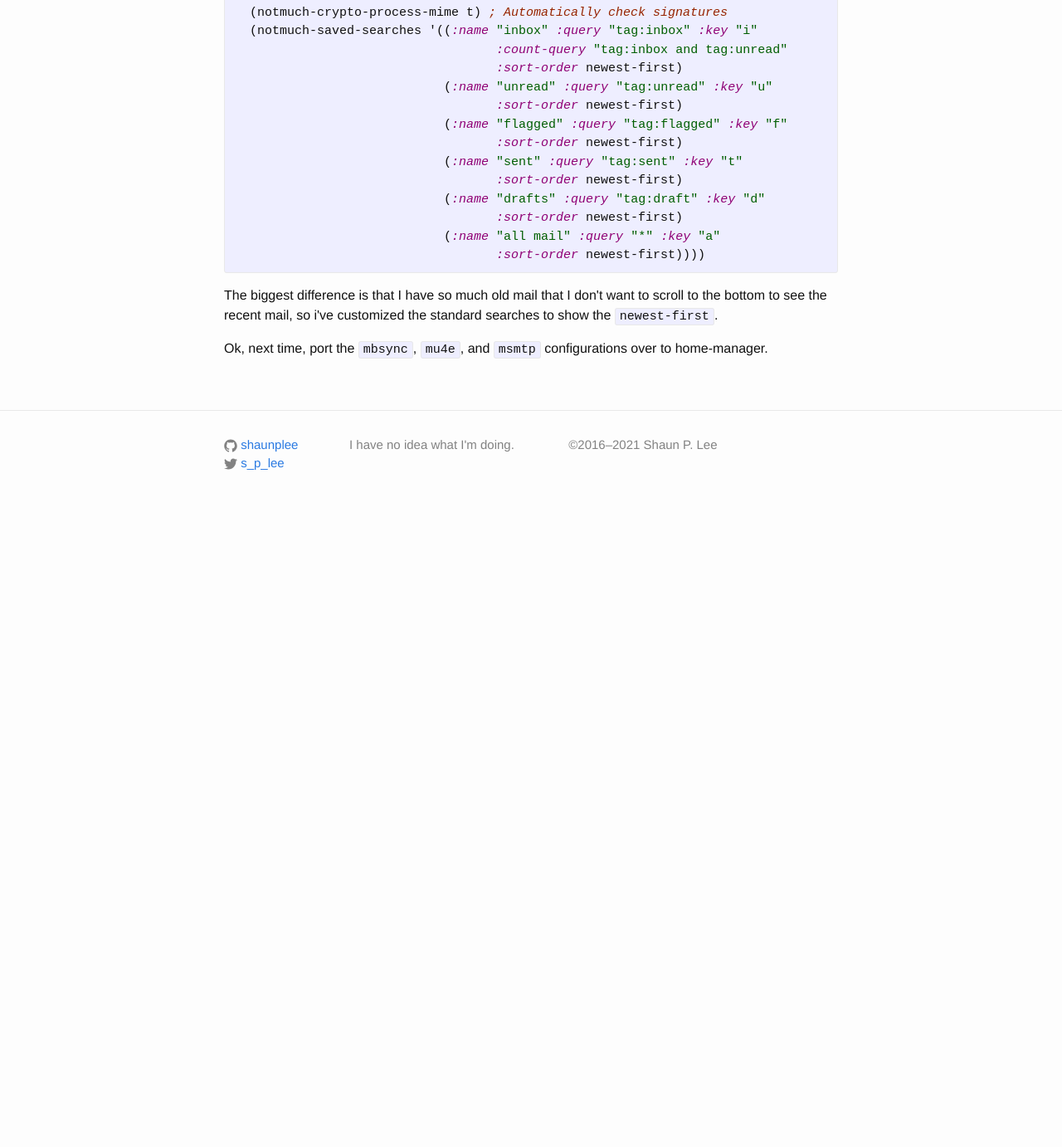
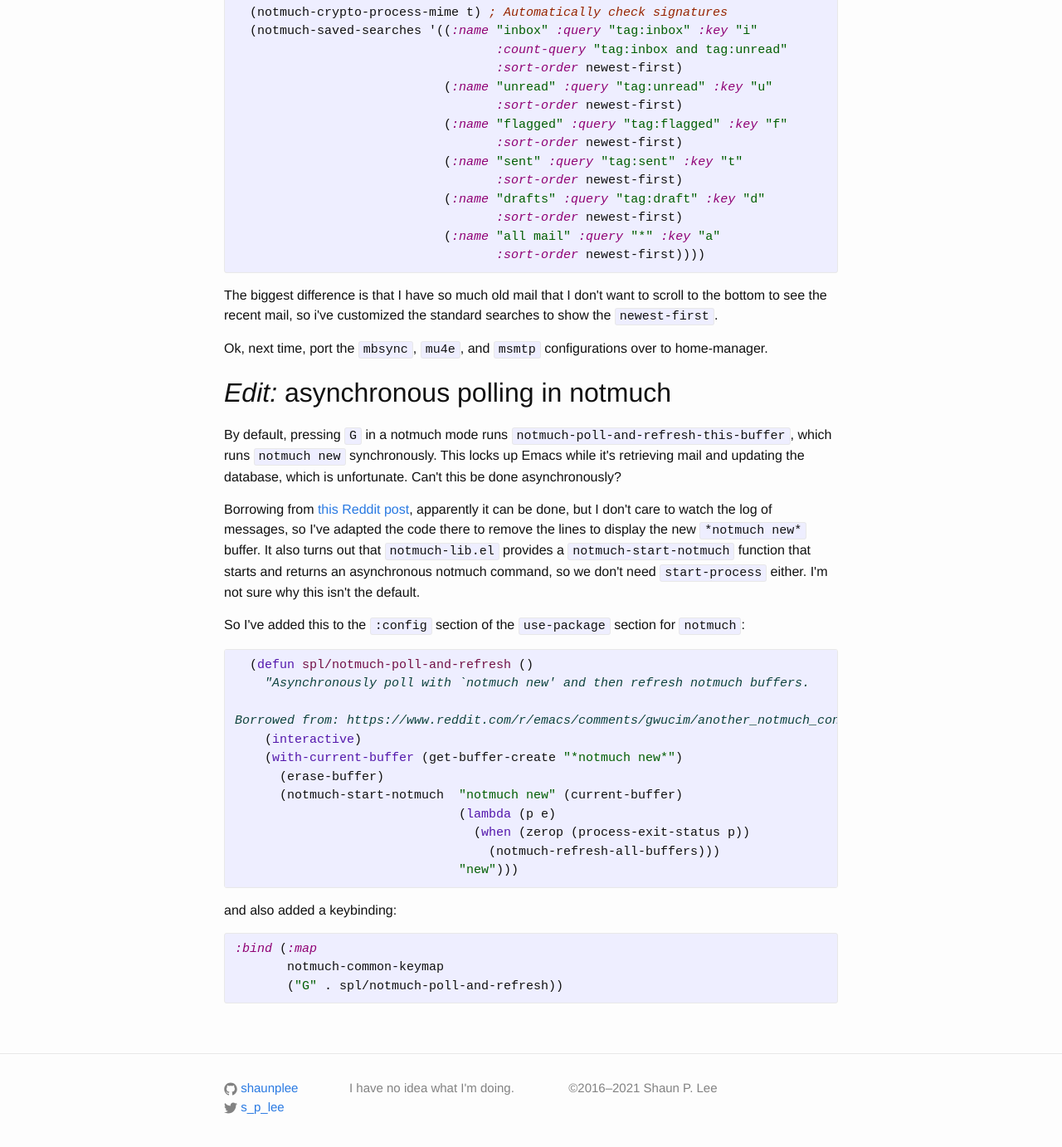
Before and after one commit to shaunplee/shaunplee.github.io, a Jekyll site: the page built from _posts/2021-03-16-gmail-setup.html, in a window 1280 px wide and 1400 px high, scrolled down 3083 px. Shown: the top 1382 px of the window at 83% size. Built offline with Jekyll 4.4.1, drawn with Linux system fonts in a browser that asks for light colours; before the commit the page ends 3713 px from its top, so only the background shows below that; some of the changed text lies outside the part shown.

Commit message:
Add section on asynchronous polling in notmuch.

```diff
--- a/_posts/2021-03-16-gmail-setup.html
+++ b/_posts/2021-03-16-gmail-setup.html
@@ -161,7 +161,7 @@ So now we can get mail using <code>notmuch new</code>.
 </p>
 
 <p>
-Now let's finish it off with a some Emacs configuration. This was partially set up before, I was trying out notmuch for reading other mail:
+Now let's finish it off with a some Emacs configuration. This was partially set up before, when I was trying out notmuch for reading other mail:
 </p>
 
 <div class="org-src-container">
@@ -198,3 +198,47 @@ The biggest difference is that I have so much old mail that I don't want to scro
 <p>
 Ok, next time, port the <code>mbsync</code>, <code>mu4e</code>, and <code>msmtp</code> configurations over to home-manager.
 </p>
+
+<div id="outline-container-org8628bdf" class="outline-2">
+<h2 id="org8628bdf"><i>Edit:</i> asynchronous polling in notmuch</h2>
+<div class="outline-text-2" id="text-org8628bdf">
+<p>
+By default, pressing <code>G</code> in a notmuch mode runs <code>notmuch-poll-and-refresh-this-buffer</code>, which runs <code>notmuch new</code> synchronously. This locks up Emacs while it's retrieving mail and updating the database, which is unfortunate. Can't this be done asynchronously?
+</p>
+
+<p>
+Borrowing from <a href="https://www.reddit.com/r/emacs/comments/gwucim/another_notmuch_config_question/%22">this Reddit post</a>, apparently it can be done, but I don't care to watch the log of messages, so I've adapted the code there to remove the lines to display the new <code>*notmuch new*</code> buffer. It also turns out that <code>notmuch-lib.el</code> provides a <code>notmuch-start-notmuch</code> function that starts and returns an asynchronous notmuch command, so we don't need <code>start-process</code> either. I'm not sure why this isn't the default.
+</p>
+
+<p>
+So I've added this to the <code>:config</code> section of the <code>use-package</code> section for <code>notmuch</code>:
+</p>
+
+<div class="org-src-container">
+<pre class="src src-elisp">  (<span style="color: #5317ac;">defun</span> <span style="color: #721045;">spl/notmuch-poll-and-refresh</span> ()
+    <span style="color: #0f443f; font-style: italic;">"Asynchronously poll with `notmuch new' and then refresh notmuch buffers.</span>
+
+<span style="color: #0f443f; font-style: italic;">Borrowed from: https://www.reddit.com/r/emacs/comments/gwucim/another_notmuch_config_question/"</span>
+    (<span style="color: #5317ac;">interactive</span>)
+    (<span style="color: #5317ac;">with-current-buffer</span> (get-buffer-create <span style="color: #005e00;">"*notmuch new*"</span>)
+      (erase-buffer)
+      (notmuch-start-notmuch  <span style="color: #005e00;">"notmuch new"</span> (current-buffer)
+                              (<span style="color: #5317ac;">lambda</span> (p e)
+                                (<span style="color: #5317ac;">when</span> (zerop (process-exit-status p))
+                                  (notmuch-refresh-all-buffers)))
+                              <span style="color: #005e00;">"new"</span>)))
+</pre>
+</div>
+
+<p>
+and also added a keybinding:
+</p>
+
+<div class="org-src-container">
+<pre class="src src-elisp"><span style="color: #8f0075; font-style: italic;">:bind</span> (<span style="color: #8f0075; font-style: italic;">:map</span>
+       notmuch-common-keymap
+       (<span style="color: #005e00;">"G"</span> . spl/notmuch-poll-and-refresh))
+</pre>
+</div>
+</div>
+</div>
```
